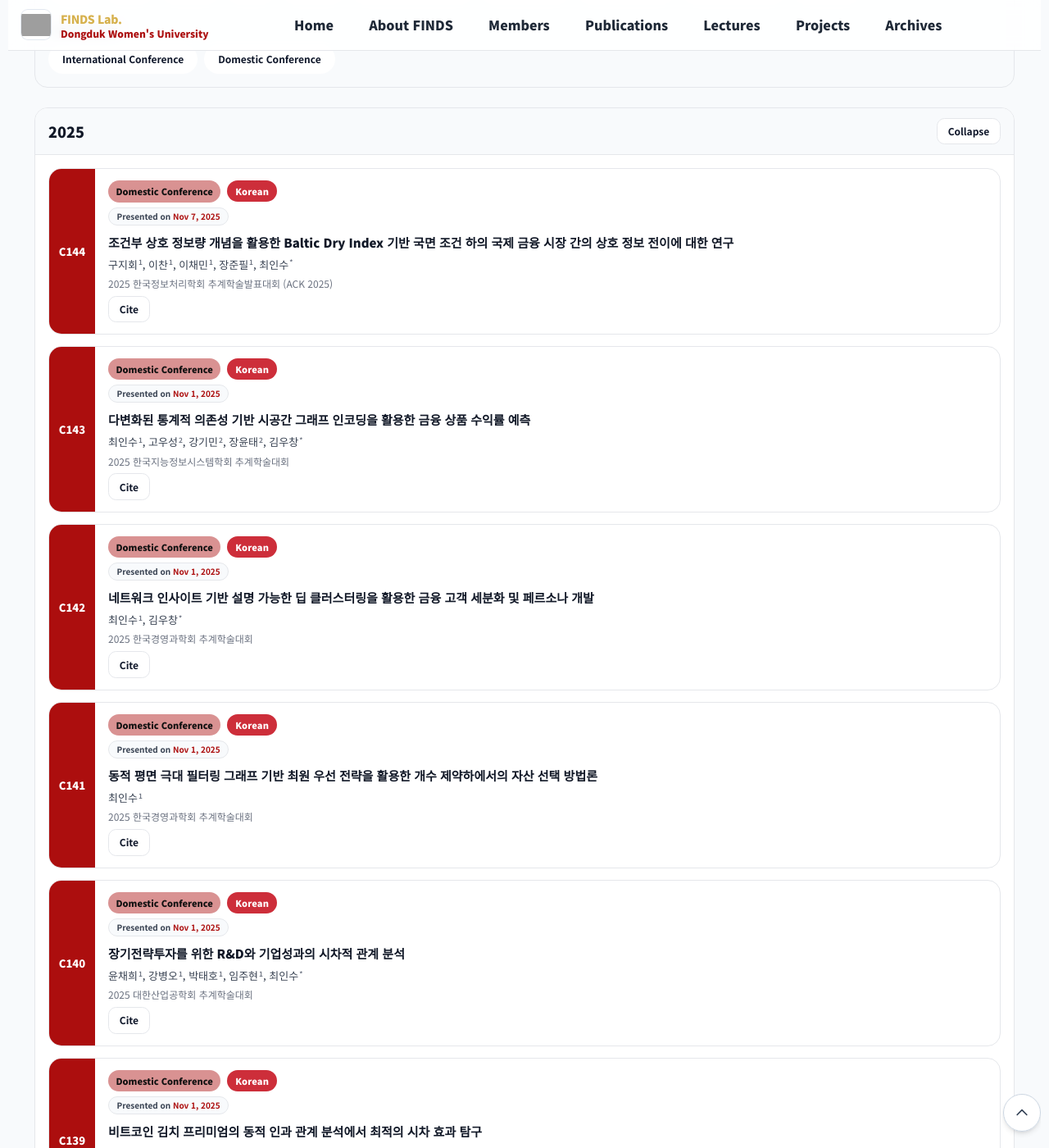
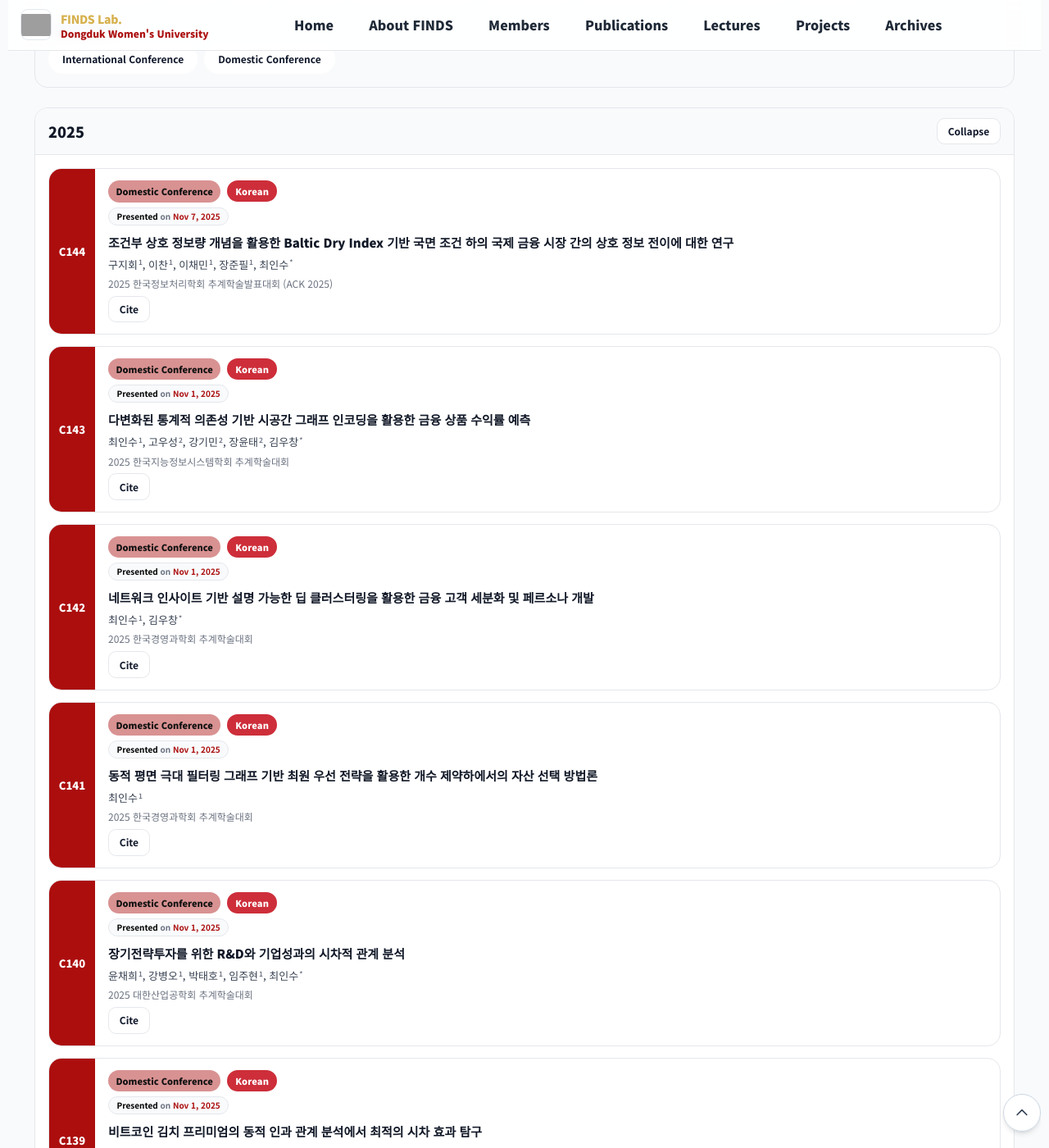
Before and after one commit to FinDS-Lab/site, a Jekyll site: the page built from publications.html, in a window 1280 px wide and 1400 px high, scrolled down 880 px. Shown: the whole window at 82% size. Built offline with Jekyll 4.4.1, drawn with Linux system fonts in a browser that asks for light colours; nearby versions of some CDN libraries; some of the changed text lies outside the part shown; grey boxes are pictures that could not be loaded.

Commit message:
Update publications.html

```diff
--- a/publications.html
+++ b/publications.html
@@ -594,11 +594,15 @@ permalink: /publications.html
 
   /* Date color based on publication type */
   .badge-pub.pub-conference .date-only { color: rgb(172, 14, 14); }
-  .badge-pub.pub-journal .date-only    { color: rgb(214, 177, 77); }
-  .badge-pub.pub-book .date-only       { color: rgb(220, 38, 38); }   /* book-pink */
-  .badge-pub.pub-report .date-only     { color: rgb(251, 113, 133); } /* report-pink */
-  .badge-pub.pub-thesis .date-only     { color: rgb(17, 24, 39); }    /* thesis-black */
-  .badge-pub.pub-preprint .date-only   { color: #6b7280; }            /* gray */
+  .badge-pub.pub-journal   .date-only { color: rgb(214, 177, 77); }
+  .badge-pub.pub-book      .date-only { color: rgb(220, 38, 38); }   /* book-pink */
+  .badge-pub.pub-report    .date-only { color: rgb(251, 113, 133); } /* report-pink */
+  .badge-pub.pub-thesis    .date-only { color: rgb(17, 24, 39); }    /* thesis-black */
+  .badge-pub.pub-preprint  .date-only { color: #6b7280; }            /* gray */
+
+  /* ====== ADDED: make "Published/Presented" black & "on" gray ====== */
+  .badge-pub .val .label-word { color: #000; font-weight: 700; }
+  .badge-pub .val .label-on   { color: #6b7280; font-weight: 700; }
 
   /* Awards styles */
   .awards-container {
@@ -1175,12 +1179,17 @@ permalink: /publications.html
     return d.toLocaleDateString("en-US", {year: "numeric", month: "long", day: "numeric"});
   }
 
-  // returns either "Published on ..." or "Presented on ..." with date span
+  // ===== UPDATED: returns either "Published on ..." or "Presented on ..." with date span
   function formatPubDateWithLabel(iso, labelText) {
     if (!iso) return "";
     const d = new Date(iso + "T00:00:00");
     const dateStr = d.toLocaleDateString("en-US", {year: "numeric", month: "short", day: "numeric"});
-    return `${labelText} <span class="date-only">${dateStr}</span>`;
+
+    const parts = (labelText || "").trim().split(/\s+/);
+    const hasOn = parts.length > 1 && parts[parts.length - 1].toLowerCase() === 'on';
+    const main = hasOn ? parts.slice(0, -1).join(' ') : labelText;
+
+    return `<span class="label-word">${main}</span>${hasOn ? ' <span class="label-on">on</span>' : ''} <span class="date-only">${dateStr}</span>`;
   }
 
   /* ===== Build Filter Chips ===== */
```
